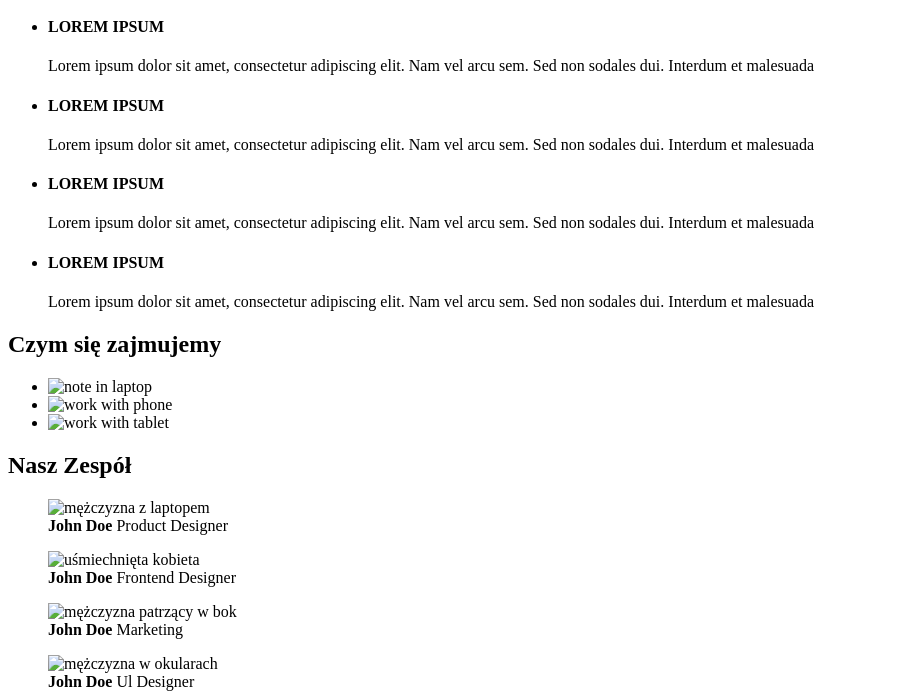
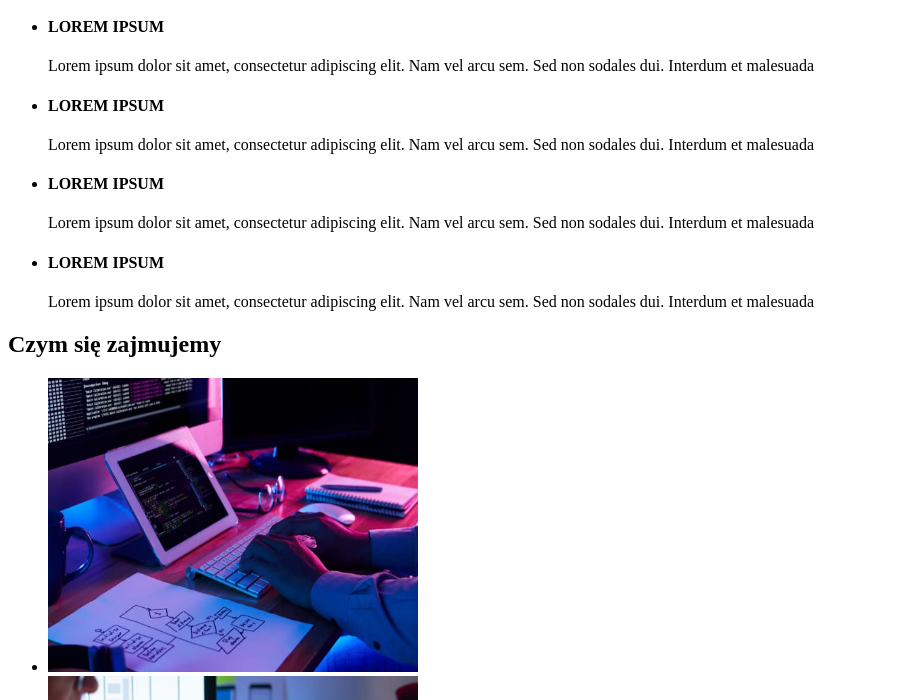
Before and after one commit to MalwinaG1985/goit-markup-hw-01, a plain HTML site: page index.html in a window 1280 px wide. Shown: the part 252-952 px from the top of the page, without its empty margins (0-912 px from the left). Drawn offline with Linux system fonts and the light colour scheme.

Commit message:
zmiany w nazwach zdjęć

```diff
--- a/index.html
+++ b/index.html
@@ -79,7 +79,7 @@
         <ul>
           <li>
             <img
-              src="images/pisanienaklawiaturze.jpg"
+              src="./images/pisanie_na_klawiaturze.jpg"
               alt="note in laptop"
               width="370"
               height="294"
@@ -87,14 +87,19 @@
           </li>
           <li>
             <img
-              src="images/porównywaniekomórek.jpg"
+              src="./images/porównywanie_komórek.jpg"
               alt="work with phone"
               width="370"
               height="294"
             />
           </li>
           <li>
-            <img src="images/pracaztabletem.jpg" alt="work with tablet" width="370" height="294" />
+            <img
+              src="./images/praca_z_tabletem.jpg"
+              alt="work with tablet"
+              width="370"
+              height="294"
+            />
           </li>
         </ul>
       </section>
@@ -104,7 +109,7 @@
 
         <figure>
           <img
-            src="images/młodymężczyznawbrązowejkoszuli.jpg"
+            src="./images/młody_mężczyzna_w_brązowej_koszuli.jpg"
             alt="mężczyzna z laptopem"
             width="270"
             height="260"
@@ -114,7 +119,7 @@
 
         <figure>
           <img
-            src="images/uśmiechniętablondynka.jpg"
+            src="./images/uśmiechnięta_blondynka.jpg"
             alt="uśmiechnięta kobieta"
             width="270"
             height="260"
@@ -124,7 +129,7 @@
 
         <figure>
           <img
-            src="images/szczupłymężczyzna.jpg"
+            src="./images/szczupły_mężczyzna.jpg"
             alt="mężczyzna patrzący w bok"
             width="270"
             height="260"
@@ -134,7 +139,7 @@
 
         <figure>
           <img
-            src="images/mężczyznaztatuażami.jpg"
+            src="images/mężczyzna_z_tatuażami.jpg"
             alt="mężczyzna w okularach"
             width="270"
             height="260"
@@ -145,6 +150,7 @@
     </main>
 
     <footer>
+      <address>
         <ul>
           <li>
             <a href="WebStudio"><strong>WebStudio</strong></a>
@@ -153,6 +159,7 @@
           <li><p>info@example.com</p></li>
           <li><p>+48 111 111 111</p></li>
         </ul>
+      </address>
     </footer>
   </body>
 </html>
```
Also changed, not shown: images/mężczyzna_z_tatuażami.jpg (added), images/młody_mężczyzna_w_brązowej_koszuli.jpg (added), images/pisanie_na_klawiaturze.jpg (added), images/porównywanie_komórek.jpg (added), images/praca_z_tabletem.jpg (added), images/szczupły_mężczyzna.jpg (added), images/uśmiechnięta_blondynka.jpg (renamed from images/uśmiechnięta blondynka.jpg). Lines whose indentation alone changed are shown as unchanged.
